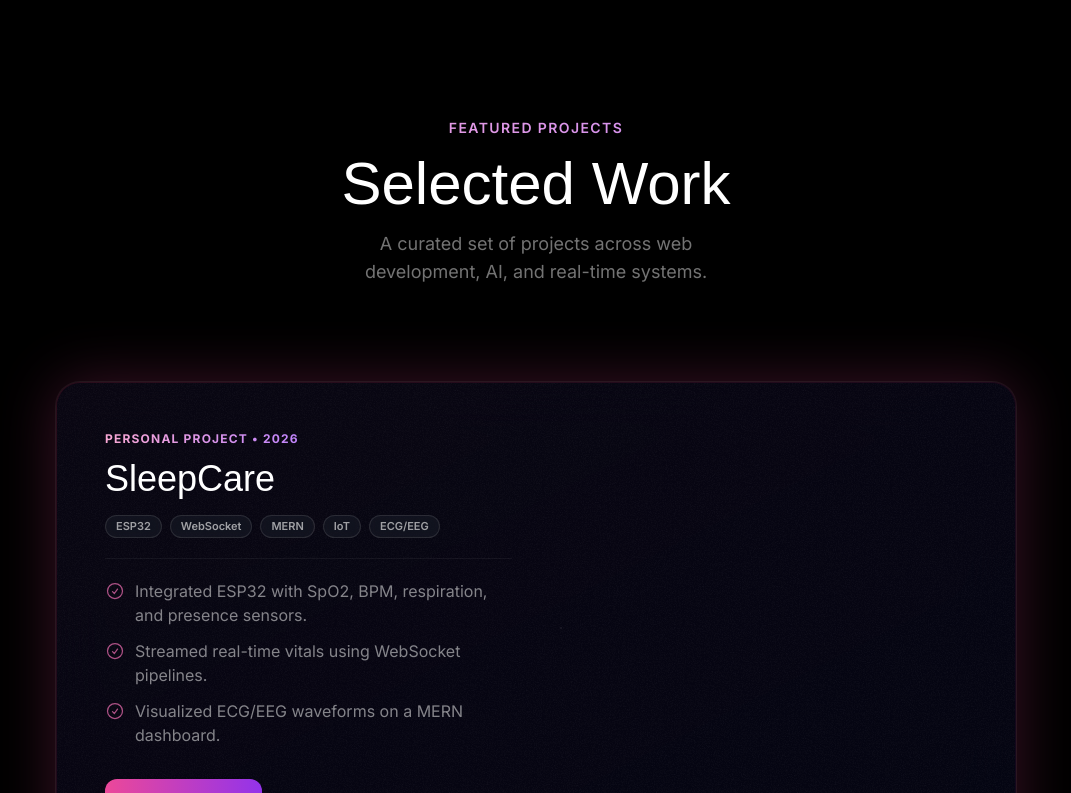
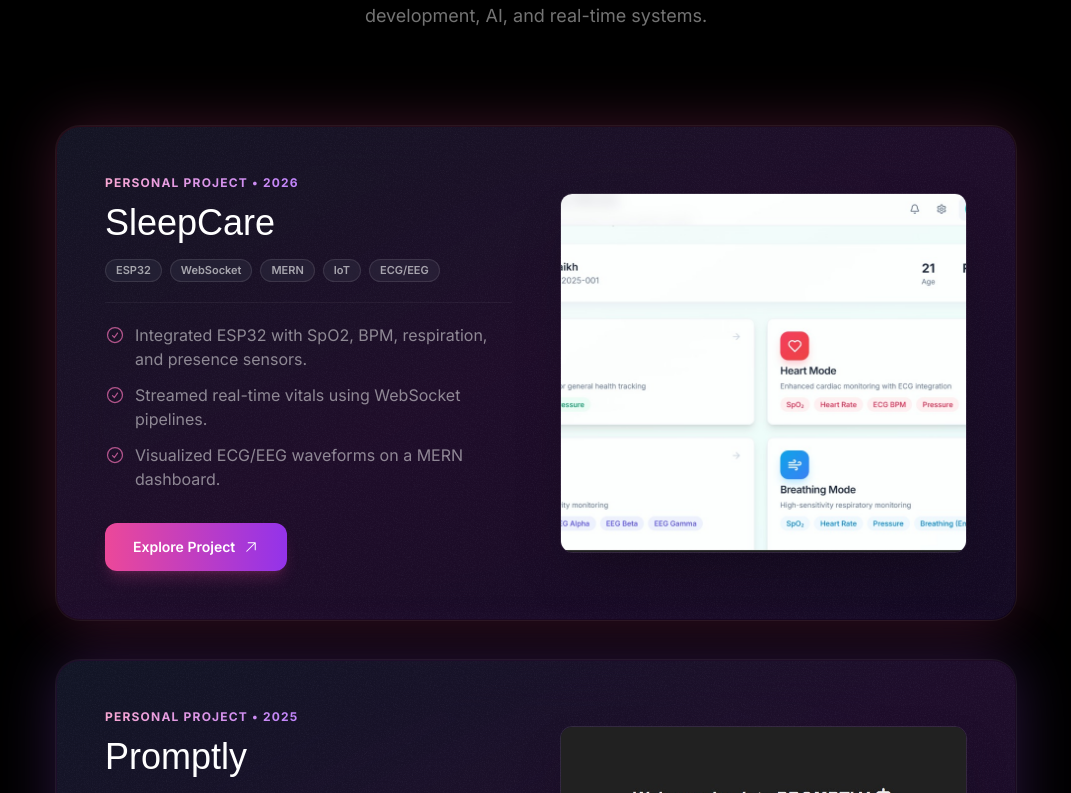
Before and after one commit to shrutiphad/ShrutiPortfolio, a Next.js app: page / in a window 1280 px wide. Shown: the part 1127-1920 px from the top of the page, without its empty margins (104-1175 px from the left). Built offline with nearby package versions, Linux system fonts and the light colour scheme; a web font is replaced by a local one.

Commit message:
enhanced background effects

```diff
--- a/src/sections/Hero.tsx
+++ b/src/sections/Hero.tsx
@@ -29,7 +29,7 @@ const fadeIn = (delay = 0) => ({
 
 export const HeroSection = () => {
   return (
-    <div className="py-32 md:py-48 lg:py-60 relative z-0 overflow-x-clip">
+    <div className="pt-28 pb-12 md:pt-40 md:pb-16 lg:pt-52 lg:pb-20 relative z-0 overflow-x-clip">
 
       {/* ── Background layer: grain + rings + orbits ── */}
       <div className="absolute inset-0 [mask-image:linear-gradient(to_bottom,transparent,black_10%,black_70%,transparent)]">
--- a/src/sections/Projects.tsx
+++ b/src/sections/Projects.tsx
@@ -96,16 +96,6 @@ const portfolioProjects = [
   },
 ];
 
-/* ── animation variants ──────────────────────────────────────── */
-const cardVariants = {
-  hidden: { opacity: 0, y: 60 },
-  visible: (i: number) => ({
-    opacity: 1,
-    y: 0,
-    transition: { duration: 0.7, ease: [0.22, 1, 0.36, 1], delay: i * 0.08 },
-  }),
-};
-
 /* ── component ───────────────────────────────────────────────── */
 export const ProjectsSection = () => {
   const [mounted, setMounted] = useState(false);
@@ -113,12 +103,17 @@ export const ProjectsSection = () => {
   if (!mounted) return null;
 
   return (
-    <section id="projects" className="py-20 lg:py-32 relative overflow-hidden">
+    <section id="projects" className="pt-10 pb-18 lg:pt-16 lg:pb-24 relative overflow-hidden">
 
       {/* subtle section glow blob */}
       <div
         className="absolute -top-40 left-1/2 -translate-x-1/2 w-[600px] h-[400px] rounded-full pointer-events-none -z-10"
-        style={{ background: "radial-gradient(ellipse, rgba(168,85,247,0.08) 0%, transparent 70%)", filter: "blur(60px)" }}
+        style={{ background: "radial-gradient(ellipse, rgba(236,72,153,0.14) 0%, rgba(168,85,247,0.1) 45%, transparent 75%)", filter: "blur(60px)" }}
+      />
+      <div className="absolute inset-0 -z-10 bg-gradient-to-b from-pink-500/10 via-purple-500/10 to-transparent pointer-events-none" />
+      <div
+        className="absolute inset-0 -z-10 opacity-[0.04] pointer-events-none"
+        style={{ backgroundImage: `url(${grainImage.src})` }}
       />
 
       <div className="container mx-auto px-6 lg:px-8">
@@ -161,14 +156,19 @@ export const ProjectsSection = () => {
           {portfolioProjects.map((project, i) => (
             <motion.div
               key={project.title}
-              custom={i}
-              variants={cardVariants}
-              initial="hidden"
-              whileInView="visible"
-              viewport={{ once: true, margin: "-80px" }}
-              whileHover={{ y: -6, transition: { duration: 0.3, ease: "easeOut" } }}
+              initial={{ opacity: 0, rotateY: i % 2 === 0 ? -220 : 220, y: 80, scale: 0.9 }}
+              whileInView={{ opacity: 1, rotateY: 0, y: 0, scale: 1 }}
+              viewport={{ once: false, margin: "-120px" }}
+              transition={{ duration: 1.1, type: "spring", stiffness: 72, damping: 16 }}
+              whileHover={{
+                rotateY: i % 2 === 0 ? 8 : -8,
+                y: -10,
+                scale: 1.02,
+                transition: { duration: 0.35 },
+              }}
               className="group relative rounded-3xl overflow-hidden"
               style={{
+                perspective: 1200,
                 boxShadow: `0 0 0 1px rgba(255,255,255,0.06), 0 0 60px ${project.glowColor}`,
               }}
             >
@@ -178,7 +178,7 @@ export const ProjectsSection = () => {
               />
 
               {/* Glassmorphism card body */}
-              <div className="relative bg-gray-950/80 backdrop-blur-xl m-px rounded-[calc(1.5rem-1px)]">
+              <div className="relative bg-gradient-to-br from-gray-900/85 via-[#211030]/80 to-[#170d27]/80 backdrop-blur-xl m-px rounded-[calc(1.5rem-1px)]">
 
                 {/* grain texture */}
                 <div
@@ -246,30 +246,32 @@ export const ProjectsSection = () => {
                         href={project.link}
                         target="_blank"
                         rel="noopener noreferrer"
-                        whileHover={{ scale: 1.04 }}
+                        whileHover={{ scale: 1.05, boxShadow: "0 0 28px rgba(236,72,153,0.38)" }}
                         whileTap={{ scale: 0.97 }}
+                        transition={{ type: "spring", stiffness: 300, damping: 20 }}
                         className="
                           mt-8 self-start inline-flex items-center justify-center gap-2
                           bg-gradient-to-r from-pink-500 to-purple-600
                           text-white font-semibold text-sm
-                          px-6 h-11 rounded-xl
+                          px-7 h-12 rounded-xl
                           shadow-lg shadow-pink-500/20
                           hover:from-pink-400 hover:to-purple-500
                           transition-all duration-300
                         "
                       >
-                        View Project
+                        Explore Project
                         <ArrowUpRightIcon className="size-4 rotate-[-135deg]" />
                       </motion.a>
                     </div>
 
                     {/* ── Right: image ── */}
-                    <div className="relative mt-10 lg:mt-0">
+                    <div className="relative mt-10 lg:mt-0 min-h-[260px] md:min-h-[320px]">
                       <motion.div
-                        initial={{ y: 20, opacity: 0 }}
-                        whileInView={{ y: 0, opacity: 1 }}
-                        viewport={{ once: true }}
-                        transition={{ duration: 0.8, delay: 0.2 }}
+                        initial={{ opacity: 0, scale: 0.78, rotateX: -22 }}
+                        whileInView={{ opacity: 1, scale: 1, rotateX: 0 }}
+                        viewport={{ once: false, margin: "-100px" }}
+                        transition={{ duration: 0.85, delay: 0.28, type: "spring", stiffness: 95 }}
+                        whileHover={{ scale: 1.03 }}
                         className="relative"
                       >
                         {/* image glow */}
@@ -287,7 +289,7 @@ export const ProjectsSection = () => {
                             border border-white/10
                             shadow-2xl
                             group-hover:border-white/20 transition-all duration-500
-                            lg:absolute lg:h-full lg:w-auto lg:max-w-none
+                            h-[240px] md:h-[320px] lg:h-[360px]
                           "
                         />
                       </motion.div>
```
